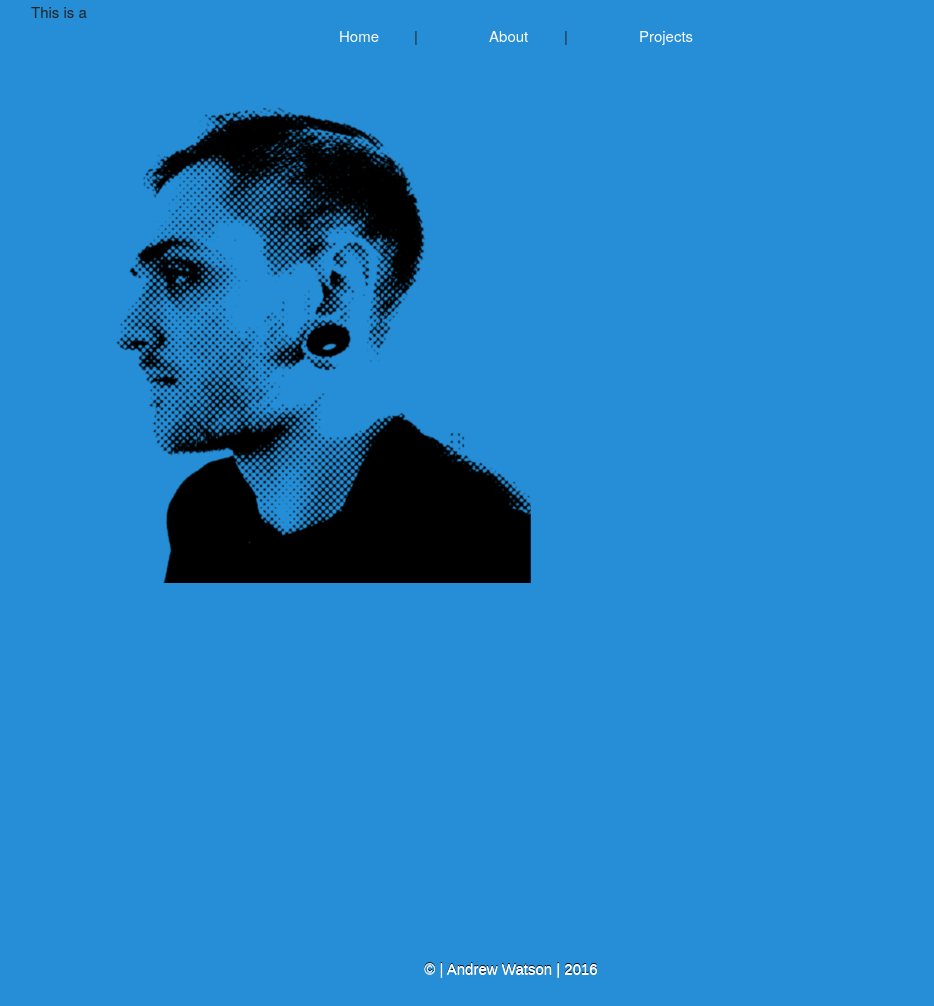
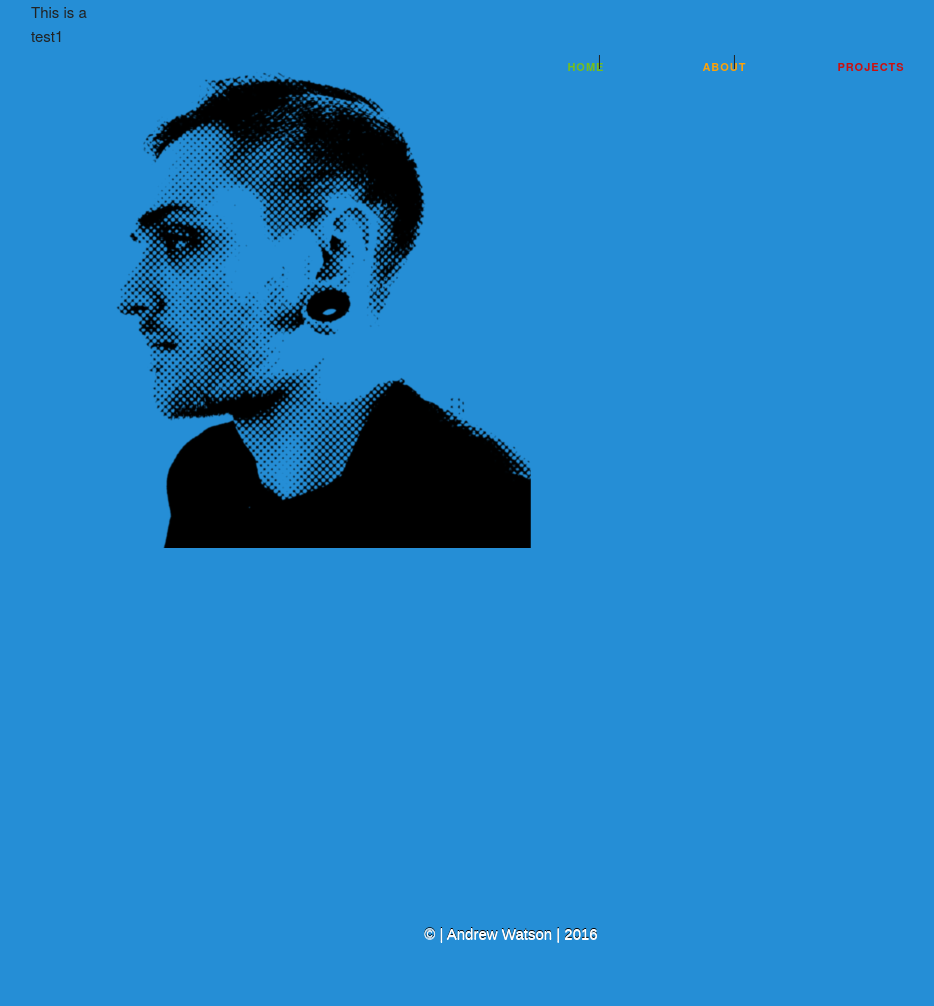
Before and after one commit to andrewpeterwatson/portfolio, a plain HTML site: page index.html in a window 1280 px wide. Shown: the whole page, without its empty margins (129-1063 px from the left). After the commit the page ends 971 px from the top, so only its background shows below. Drawn offline with nearby package versions, Linux system fonts and the light colour scheme.

Commit message:
fixed button link

```diff
--- a/index.html
+++ b/index.html
@@ -38,7 +38,7 @@
       <!-- <h1 class="headerH1">Andrew Watson</h1> -->
 
 
-        <nav>
+        <!-- <nav>
           <ul>
             <li data-content="home"><a href="#">Home</a></li>
             <li>|</li>
@@ -51,38 +51,27 @@
               </ul>
             </li>
           </ul>
-        </nav>
+        </nav> -->
 
 
 
 
 
 
-      <!-- <nav class="navEl">
-      <ul class="navUl">
-      <li data-content="home" class="button offset-by-three navButtons home"><a class="home" href="#">Home</a></li>
-      <li class= "offset-by-three">|</li>
-      <li data-content="about" class="button offset-by-three navButtons about"><a class="about" href="#about">About</a></li>
-      <li class= "offset-by-three">|</li>
-      <li class="button projects offset-by-three navButtons"><a class="projects" href="#">Projects</a>
-      <ul>
-      <li><a href="#">UX Design</a></li>
-      <li><a href="#">Animation</a></li>
-    </ul> -->
-            <!-- Old buttons -->
-            <!-- <ul class="projectsMenu">
-              <li data-content="ux" class="button offset-by-three navButtons ux pMEL"><a class="ux" href="#">UX Design</a>
-              <li class="button offset-by-three navButtons ux pMEL" id="animation"><a href="#"></a>Animation</a></li>
-            </ul> -->
-            <!--
-          </li>
+      <nav class="navEl">
+        <ul class="navUl">
+          <li data-content="home" class="button offset-by-three navButtons home"><a class="home" href="#">Home</a></li>
+          <li class= "offset-by-three">|</li>
+          <li data-content="about" class="button offset-by-three navButtons about"><a class="about" href="#about">About</a></li>
+          <li class= "offset-by-three">|</li>
+          <li data-content="projects" class="button projects offset-by-three navButtons"><a class="projects" href="#">Projects</a></li>
         </ul>
-      </nav> -->
+      </nav>
 
         <img src="media/images/headShot.png" alt="WRONG!" />
     </header>
     <main class="theBox">
-      <section class="tab-content" id="ux">
+      <section class="tab-content" id="projects">
 
     </section>
     <section class="aboutContent tab-content four columns offset-by-four" id="about">
--- a/scripts/app.js
+++ b/scripts/app.js
@@ -1,3 +1,5 @@
+(function(module) {
+
 var myProjs = [];
 
 function Project(articleObj) {
@@ -50,7 +52,7 @@ $('.dynamicText').text("Time");
       counter = 0,
       usedText = [];
       $('.dynamicText').text("Time");
-      createLoop(time);...
+      createLoop(time);
     }
   },time)
 }
@@ -78,3 +80,8 @@ txtEl.text("|");
     }
   }, typeSpeed);
 }());
+
+
+module.Project = Project;
+
+})(window);
--- a/scripts/pageData.js
+++ b/scripts/pageData.js
@@ -23,6 +23,6 @@ $(".article-image").on("click", "a", function(){
 
 articleView.inItIndexPage = function() {
   Project.all.forEach(function(a) {
-    $('#ux').append(a.toHtml());
+    $('#projects').append(a.toHtml());
   })
 }
```
